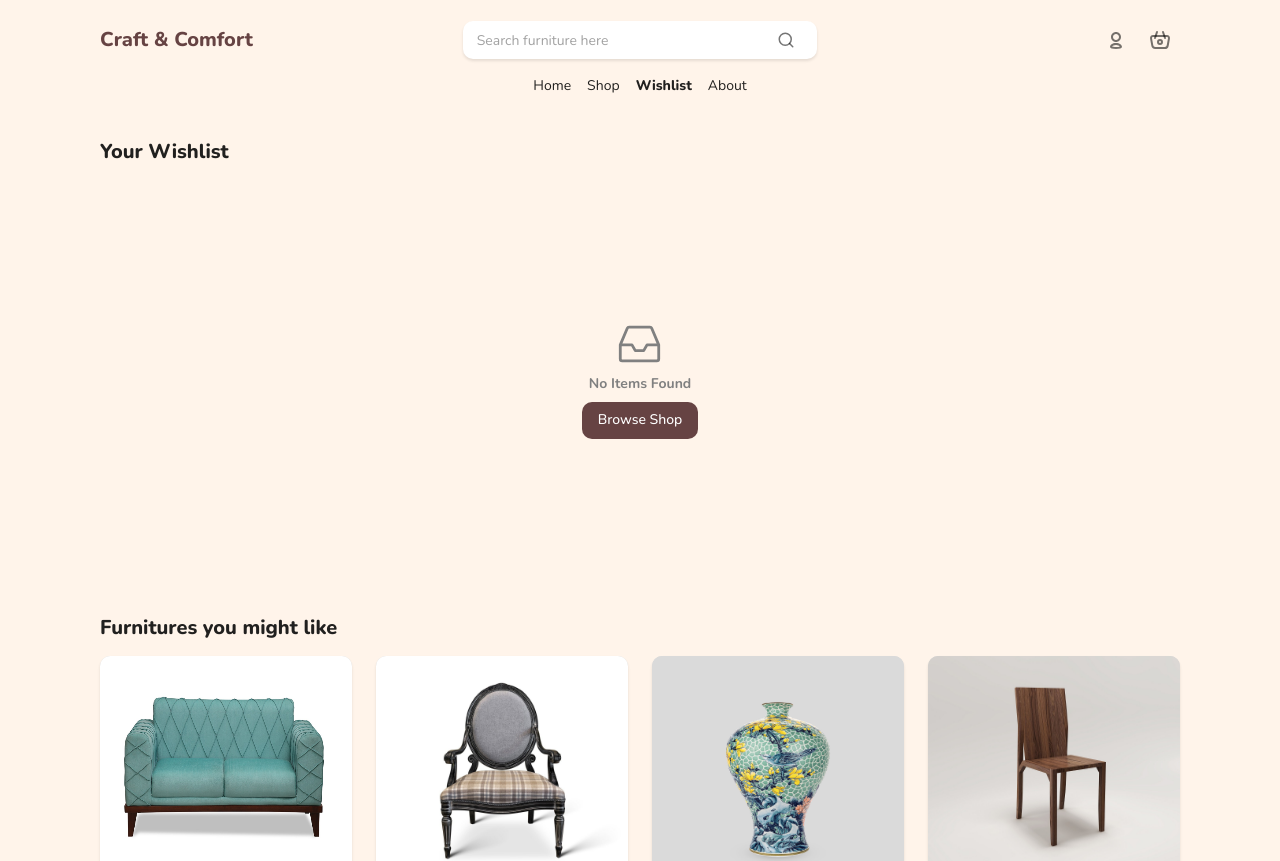
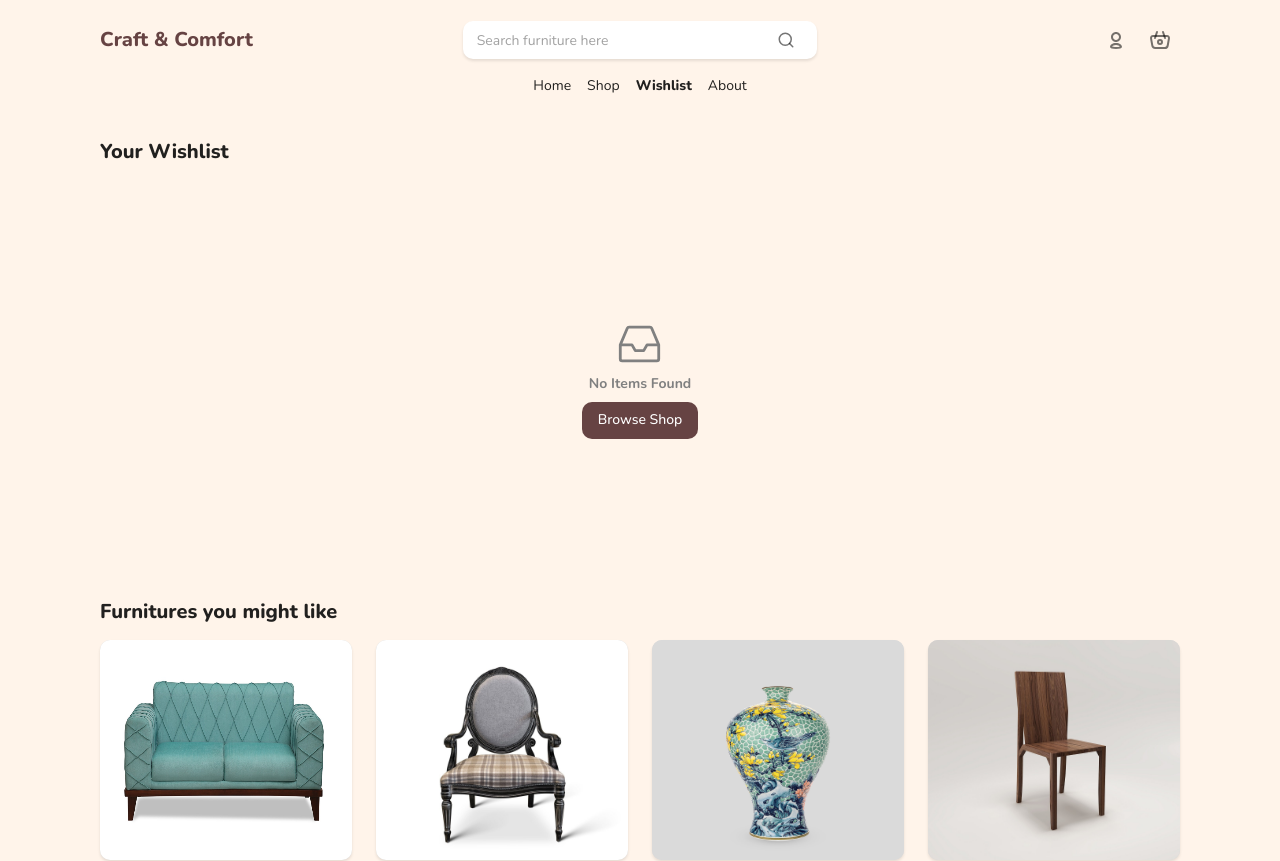
Before and after one commit to macariojenmar/craft-and-comfort, a React (Vite) app: page /wishlist in a window 1280 px wide. Shown: the top 861 px of the page. Built offline with nearby package versions, Linux system fonts and the light colour scheme.

Commit message:
Refs to issue #13 padding update

```diff
--- a/src/components/pages/about/AboutPage.jsx
+++ b/src/components/pages/about/AboutPage.jsx
@@ -6,7 +6,7 @@ import { GenericImageBox } from "../../generic/GenericImageBox";
 
 const AboutPage = () => {
   return (
-    <AppLayout padding={{ xs: '15px 15px', md: '45px 200px', lg: '150px 520px' }}>
+    <AppLayout padding={{ xs: '15px 15px', md: '45px 200px', lg: '130px 520px' }}>
       <Grid2 container spacing={{ xs: 2, md: 4 }} alignItems={'center'}>
         <Grid2 item size={{ xs: 12, md: 6 }}>
           <GenericImageBox
--- a/src/components/pages/furnitureDetails/FurnitureDetails.jsx
+++ b/src/components/pages/furnitureDetails/FurnitureDetails.jsx
@@ -120,7 +120,6 @@ const FurnitureDetails = () => {
         </Grid2>
       </AppLayout>
       <AppLayout>
-        <Typography fontWeight={800} mb={1.5} variant="h6">Furnitures you might like</Typography>
         <FurnitureList />
       </AppLayout>
     </Fragment >
--- a/src/components/pages/homePage/HomePage.jsx
+++ b/src/components/pages/homePage/HomePage.jsx
@@ -8,7 +8,7 @@ const HomePage = () => {
     <Fragment>
       <Banner />
       <AppLayout>
-        <FurnitureList />
+        <FurnitureList showTitle={false}/>
       </AppLayout>
     </Fragment>
   );
--- a/src/components/pages/likes/WishlistPage.jsx
+++ b/src/components/pages/likes/WishlistPage.jsx
@@ -41,7 +41,6 @@ const WishlistPage = () => {
           </Stack>
         </Box>
       }
-      <Typography fontWeight={800} mb={1.5} mt={4} variant="h6">Furnitures you might like</Typography>
       <FurnitureList includeLiked={false} />
     </AppLayout>
   )
--- a/src/components/ui/list/FurnitureList.jsx
+++ b/src/components/ui/list/FurnitureList.jsx
@@ -1,12 +1,12 @@
-import React, { useMemo } from "react";
-import { Grid2, useMediaQuery } from "@mui/material";
+import React, { Fragment, useMemo } from "react";
+import { Grid2, Typography, useMediaQuery } from "@mui/material";
 import { arrayShuffler } from "../../../helpers/arrayHelper";
 import { FURNITURES } from "../../../enums/dummyData/dummyData";
 import { ItemCard } from "../cards/ItemCard";
 import { useLikeStore } from "../../../hooks/useStore";
 import { useTheme } from "@emotion/react";
 
-export const FurnitureList = ({ includeLiked = true }) => {
+export const FurnitureList = ({ includeLiked = true, showTitle = true, title = 'Furnitures you might like' }) => {
   const theme = useTheme();
   const { likedItems } = useLikeStore();
   const isMd = useMediaQuery(theme.breakpoints.only('md'));
@@ -20,6 +20,10 @@ export const FurnitureList = ({ includeLiked = true }) => {
   }, [FURNITURES]);
 
   return (
+    <Fragment>
+      {
+        renderFurnitures?.length > 0 && <Fragment>
+          {showTitle && <Typography fontWeight={800} mb={1.5} mt={2} variant="h6">{title}</Typography>}
           <Grid2 container spacing={{ xs: 2, md: 3, lg: 4 }} mt={1} mb={1}>
             {
               arrayShuffler(renderFurnitures).slice(0, isMd ? 4 : 6)?.map((item, index) => {
@@ -31,5 +35,8 @@ export const FurnitureList = ({ includeLiked = true }) => {
               })
             }
           </Grid2>
+        </Fragment>
+      }
+    </Fragment>
   )
 };
```
Lines whose indentation alone changed are shown as unchanged.
